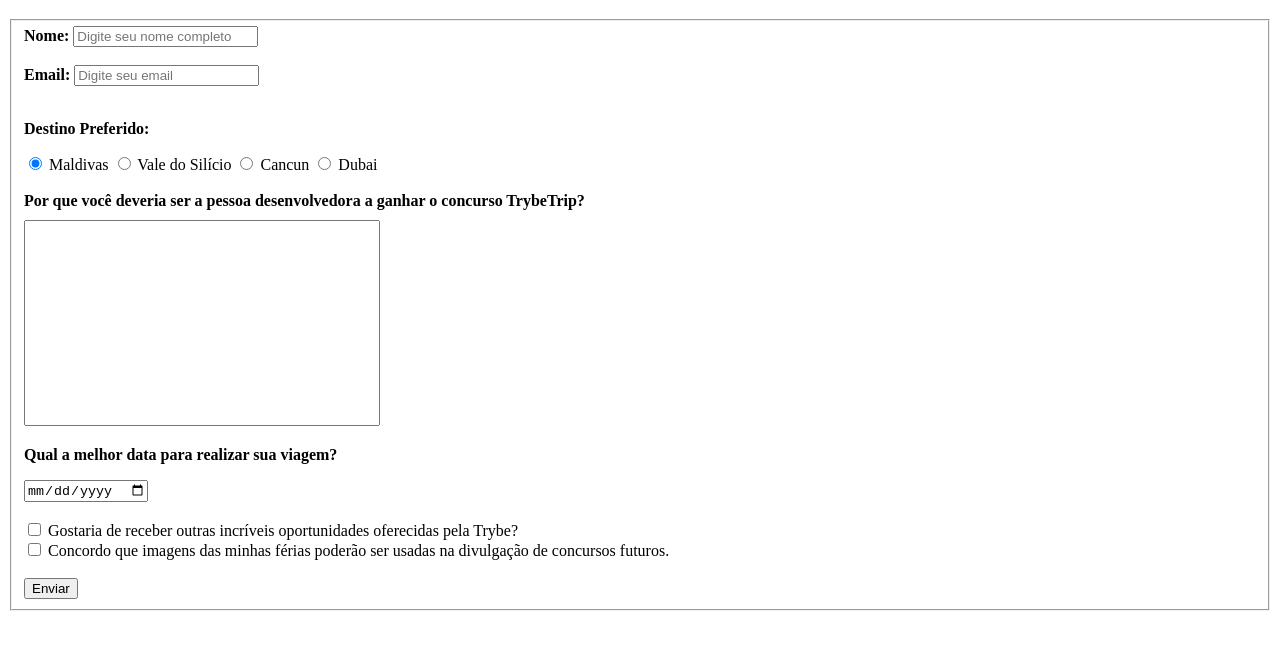
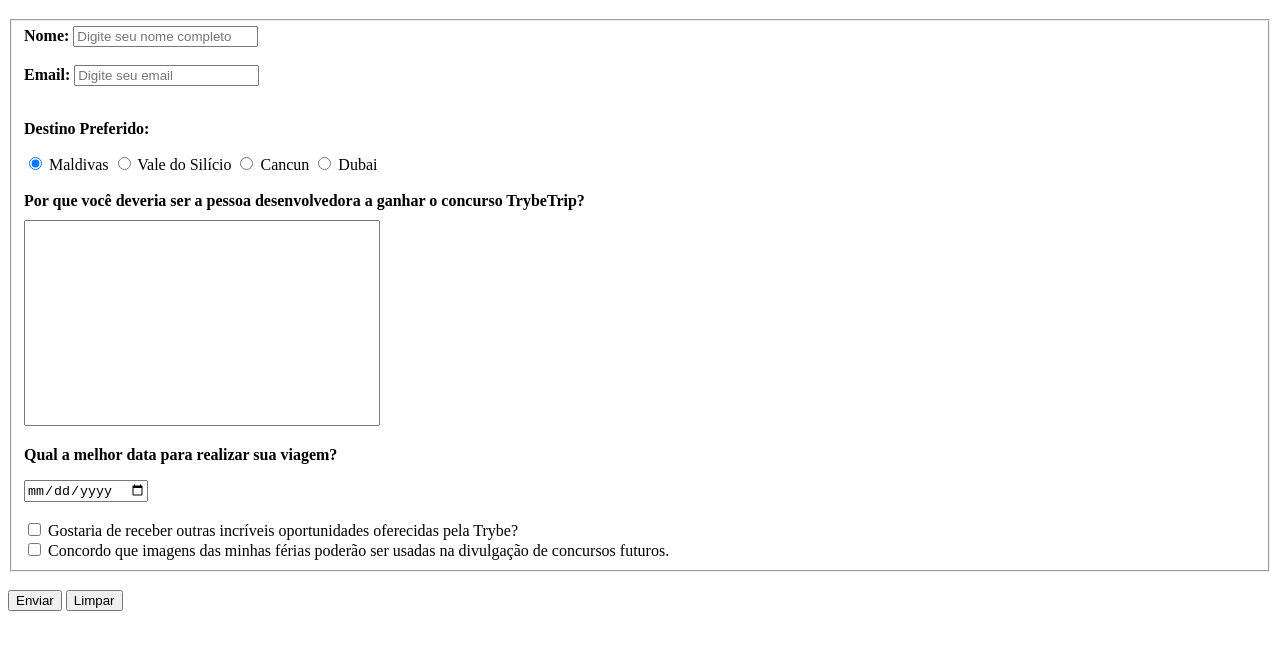
Before and after one commit to gabrielramosclp/trybe-exercicios, a plain HTML site: page fundamentos/bloco-6-html-e-css-forms-flexbox-e-responsivo/dia-1-html-css-forms/form.html in a window 1280 px wide. Shown: the part 61-710 px from the top of the page. Drawn offline with Linux system fonts and the light colour scheme.

Commit message:
Adiciona botão para limpar formulário

```diff
--- a/fundamentos/bloco-6-html-e-css-forms-flexbox-e-responsivo/dia-1-html-css-forms/form.html
+++ b/fundamentos/bloco-6-html-e-css-forms-flexbox-e-responsivo/dia-1-html-css-forms/form.html
@@ -45,7 +45,8 @@
             <br>
             <div>
 
-                <label for="input-abstract"><strong>Por que você deveria ser a pessoa desenvolvedora a ganhar o concurso TrybeTrip?</strong></label>
+                <label for="input-abstract"><strong>Por que você deveria ser a pessoa desenvolvedora a ganhar o concurso
+                        TrybeTrip?</strong></label>
                 <br>
                 <textarea name="abstract" id="input-abstract" maxlength="500"></textarea>
 
@@ -59,14 +60,19 @@
             <br>
             <div>
                 <input type="checkbox" name="checkbox" id="checkbox-1">
-            <label for="checkbox-1">Gostaria de receber outras incríveis oportunidades oferecidas pela Trybe?</label>
+                <label for="checkbox-1">Gostaria de receber outras incríveis oportunidades oferecidas pela
+                    Trybe?</label>
                 <br>
                 <input type="checkbox" name="checkbox2" id="checkbox-2">
-            <label for="checkbox-2">Concordo que imagens das minhas férias poderão ser usadas na divulgação de concursos futuros.</label>
+                <label for="checkbox-2">Concordo que imagens das minhas férias poderão ser usadas na divulgação de
+                    concursos futuros.</label>
             </div>
+        </fieldset>
         <br>
+        <div>
             <button type="submit" id="button">Enviar</button>
-    </fieldset>
+            <button type="reset">Limpar</button>
+        </div>
     </form>
     <script src="script.js"></script>
 </body>
```
Lines whose indentation alone changed are shown as unchanged.
